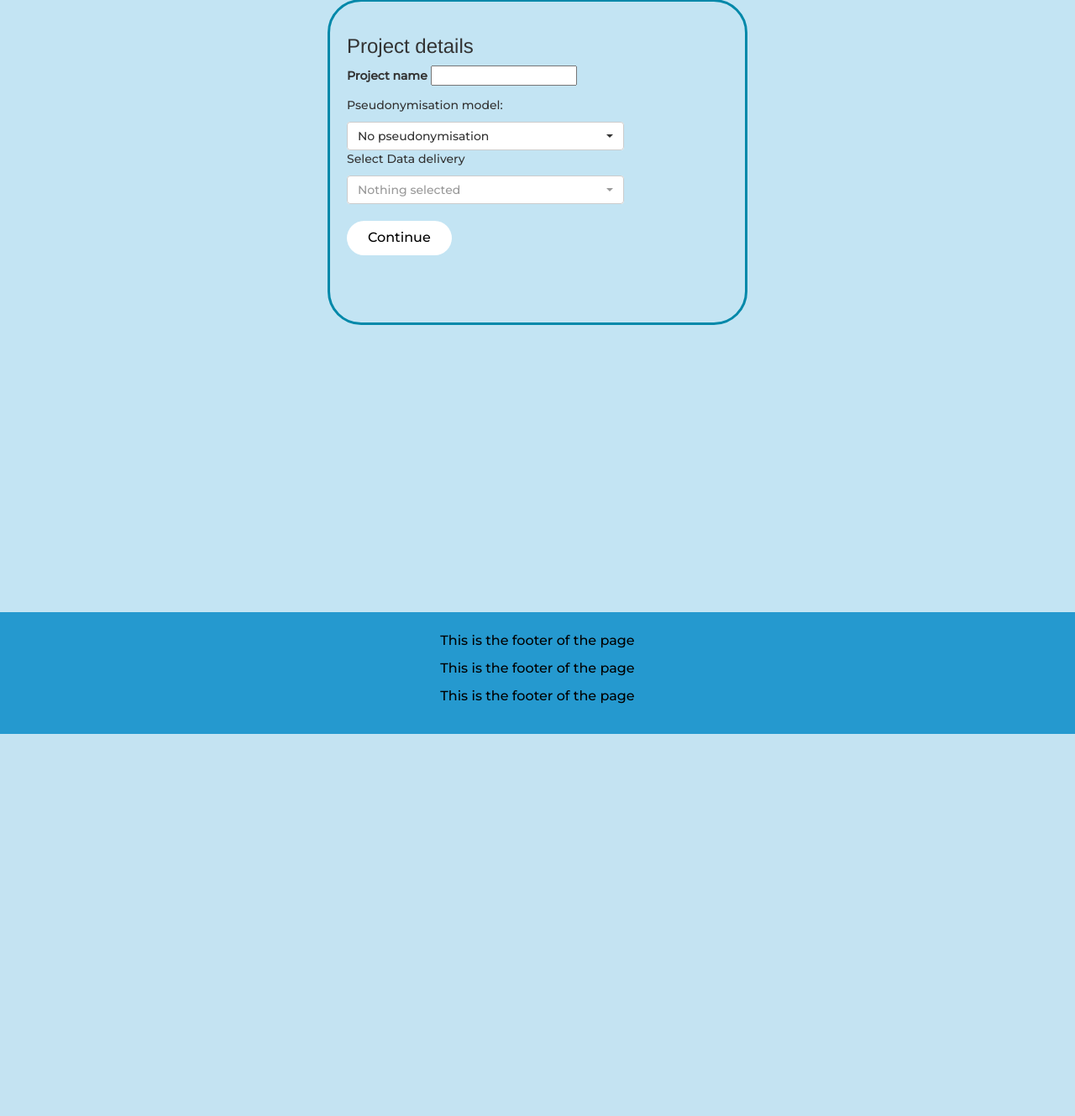
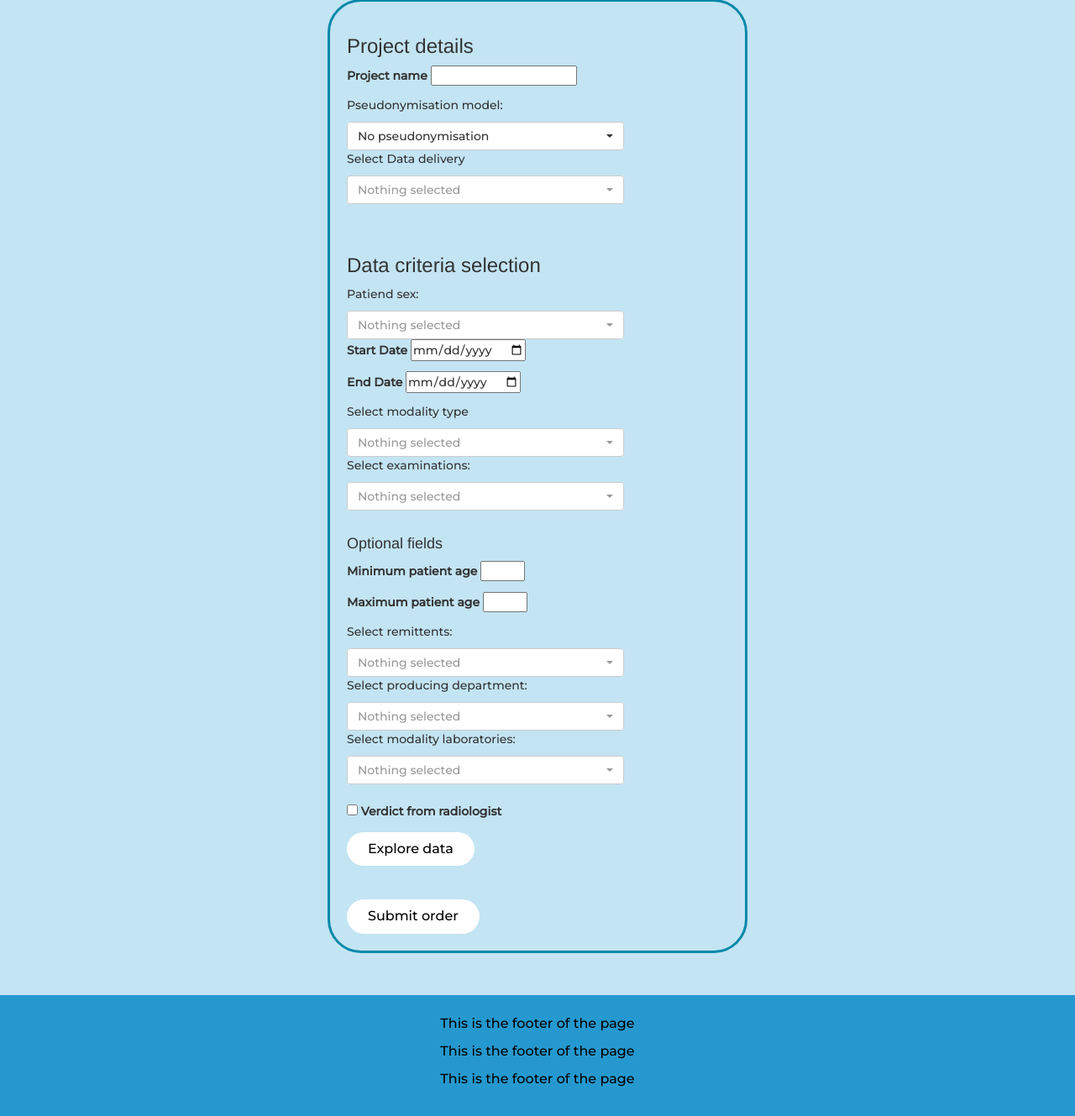
Before and after one commit to gustavlagneborg/ordering_portal, a Flask app: page /order_project in a window 1280 px wide. Shown: the part 187-1516 px from the top of the page at 84% size. Before the commit the page ends 1061 px from the top, so only its background shows below. Run offline with Flask 3, Linux system fonts and the light colour scheme; a user stored in the database is signed in; some libraries are stand-ins or nearby versions.

Commit message:
removing complexity

```diff
--- a/project/ordering_portal/forms.py
+++ b/project/ordering_portal/forms.py
@@ -87,7 +87,7 @@ class ProjectForm(FlaskForm):
 class ExaminationsForm(FlaskForm):
     """Extended form for ordering a project based on examinations."""
 
-    patient_sex = RadioField(
+    patient_sex = SelectMultipleField(
         "Sex", choices=FormConstants.PATIENT_SEX, validators=[InputRequired()]
     )
 
--- a/project/static/main.css
+++ b/project/static/main.css
@@ -118,7 +118,7 @@ form {
   text-align: left
 }
 
-.examination_form, .submit_button, .data_link{
+.data_link{
   visibility: hidden;
   display: none;
 }
--- a/project/templates/order_project.html
+++ b/project/templates/order_project.html
@@ -2,7 +2,7 @@
 
 <h1>Order a new project</h1>
 
-<form action="/order_project" method="POST">
+<form method="POST">
   {{ project_form.hidden_tag() }}
 
   <!-- Basic project form -->
@@ -60,14 +60,6 @@
       {% endif %}
     </div>
     <br />
-
-    <button
-      type="button"
-      class="toggle_visablility"
-      onclick="validateProjectForm()"
-    >
-      Continue
-    </button>
   </div>
   <br />
 
@@ -77,13 +69,23 @@
     <!-- Patient sex -->
     <div class="patient_sex">
         <p>Patiend sex:</p>
+        <select
+          name="patient_sex"
+          id="patient_sex"
+          class="form-control selectpicker"
+          data-live-search="true"
+          data-actions-box="true"
+        >
           <tr>
-        {% for btn in examination_form.patient_sex %}
+            {% for btn in project_form.patient_sex %}
             <td>{{ btn.label }}</td>
             <td>{{ btn }}</td>
-
             {% endfor %}
           </tr>
+        </select>
+        {% if project_form.errors.patient_sex %}
+        <p class="error">{{ project_form.errors.patient_sex[0] }}</p>
+        {% endif %}
       </div>
 
     <!-- Date selection -->
@@ -231,7 +233,7 @@
     <button
       type="button"
       class="explore_data_button"
-      onclick="validateExaminationForm(); createKibanaLink()"
+      onclick="createKibanaLink()"
     >
       Explore data
     </button>
```
Also changed, not shown: project/static/script.js (+2 -45 lines). Lines whose indentation alone changed are shown as unchanged.
